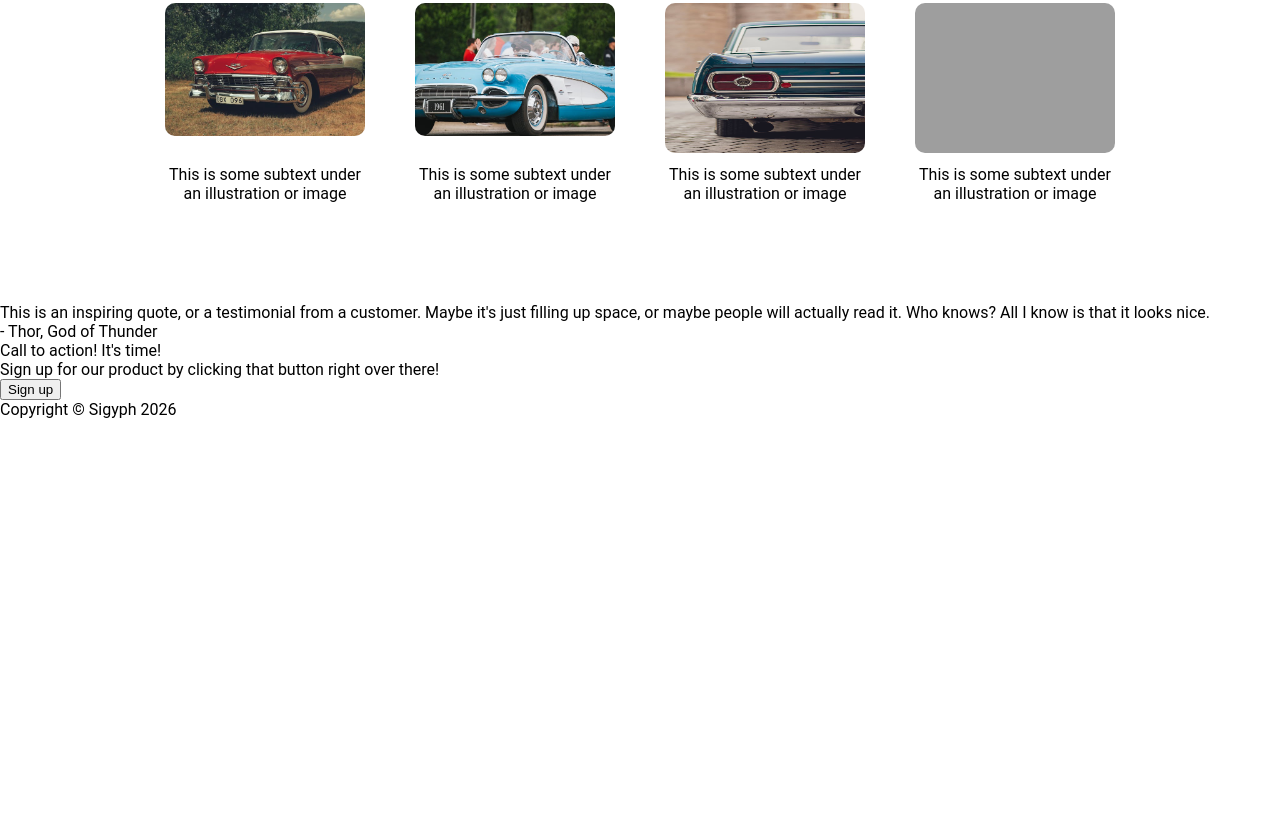
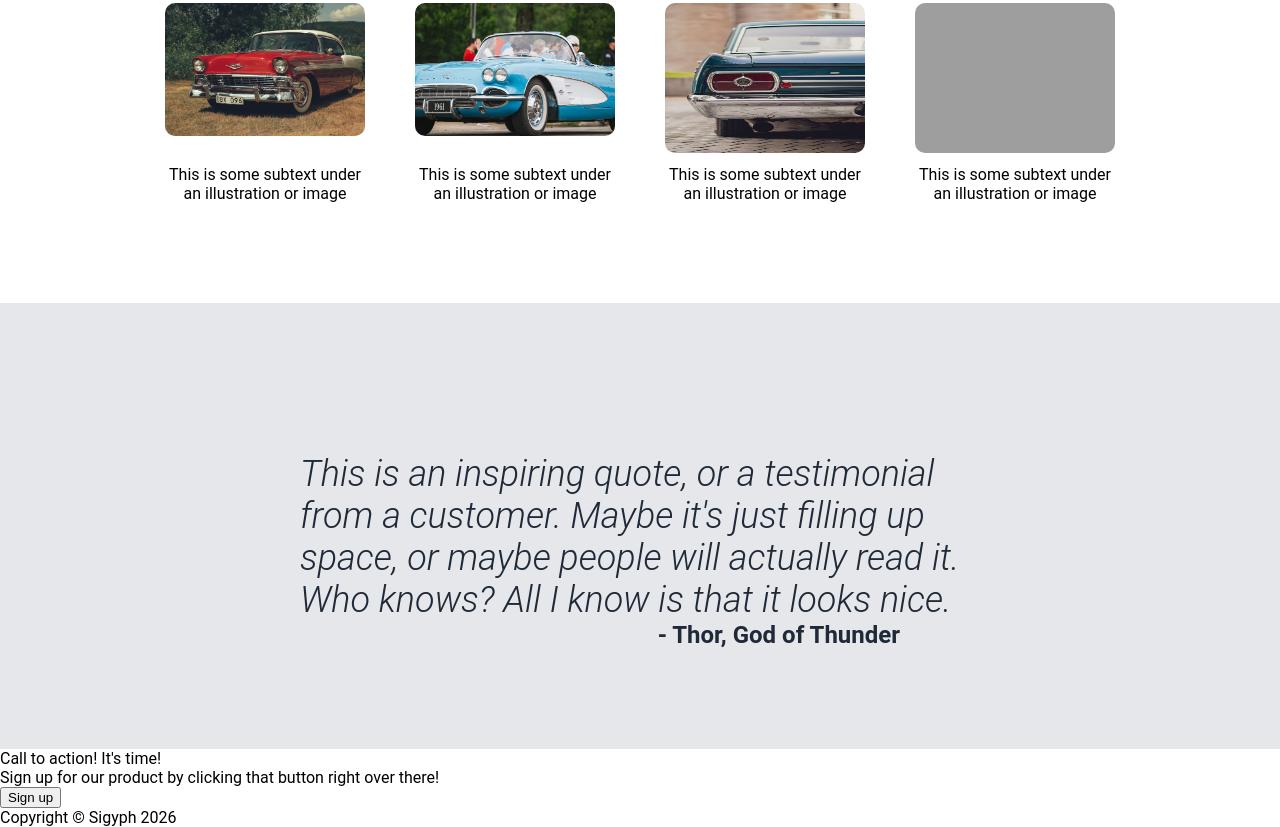
Before and after one commit to Sigyph/landing-page, a plain HTML site: page index.html in a window 1280 px wide. Shown: the part 718-1545 px from the top of the page. Before the commit the page ends 1137 px from the top, so only its background shows below. Drawn offline with Linux system fonts and the light colour scheme; grey boxes are pictures that could not be loaded.

Commit message:
Add quote css

```diff
--- a/index.html
+++ b/index.html
@@ -52,12 +52,12 @@
 
     <!-- Quote -->
     <div class="quote">
-        <div>
+        <div style="font-style: oblique;">
             This is an inspiring quote, or a testimonial from a customer.
             Maybe it's just filling up space, or maybe people will actually read it. Who knows?
             All I know is that it looks nice.
         </div>
-        <div>- Thor, God of Thunder</div>
+        <div style="align-self: flex-end; font-weight: bold; font-size: 24px; margin-right: 80px;">- Thor, God of Thunder</div>
     </div>
 
     <!-- Sign up -->
--- a/style.css
+++ b/style.css
@@ -92,3 +92,14 @@ body{
     text-align: center;
     justify-content: space-between;
 }
+
+.quote{
+    display: flex;
+    flex-direction: column;
+    background-color: #E5E7EB;
+    color: #1F2937;
+    font-weight: 300;
+    font-size: 36px;
+
+    padding: 150px 300px 100px;
+}
```
